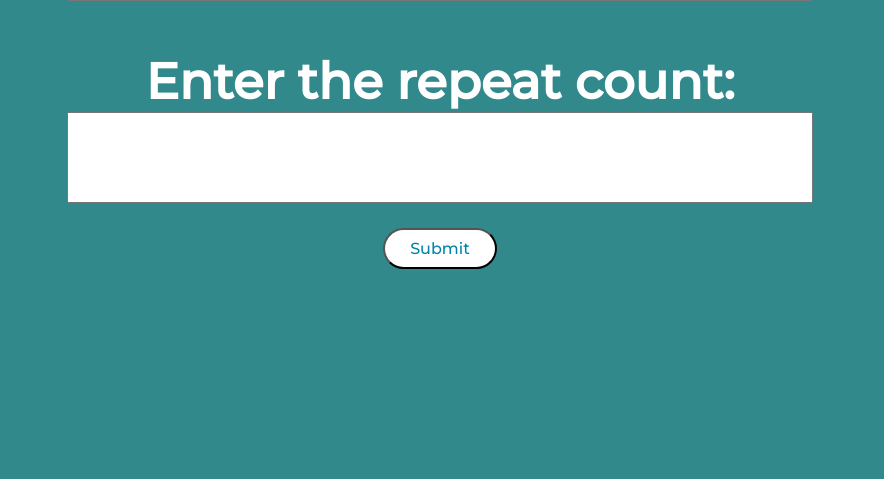
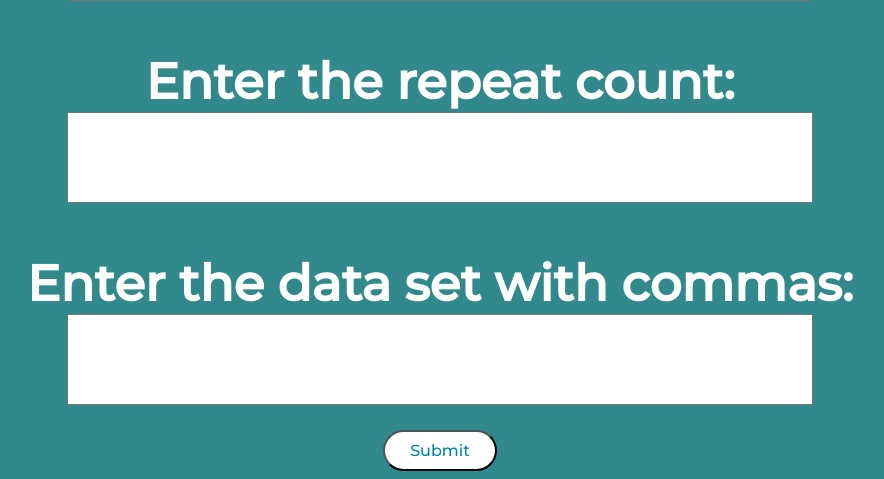
Before and after one commit to evpc-club/Samplur, a Flask app: page / in a window 1280 px wide. Shown: the part 473-952 px from the top of the page, without its empty margins (200-1084 px from the left). Before the commit the page ends 742 px from the top, so only its background shows below. Run offline with Flask 2, Linux system fonts and the light colour scheme.

Commit message:
Added dataset field

```diff
--- a/templates/index.html
+++ b/templates/index.html
@@ -97,6 +97,10 @@
             <label class = "textClass">Enter the repeat count:</label>
             <input class="formText" type="number">
     </div>
+    <div style = "padding-top: 50px;"class="form">
+        <label class = "textClass">Enter the data set with commas:</label>
+        <input class="formText" type="number">
+    </div>
     <div style = "padding-top: 25px;"class = "form">
         <button>Submit</button>
     </div>
```
